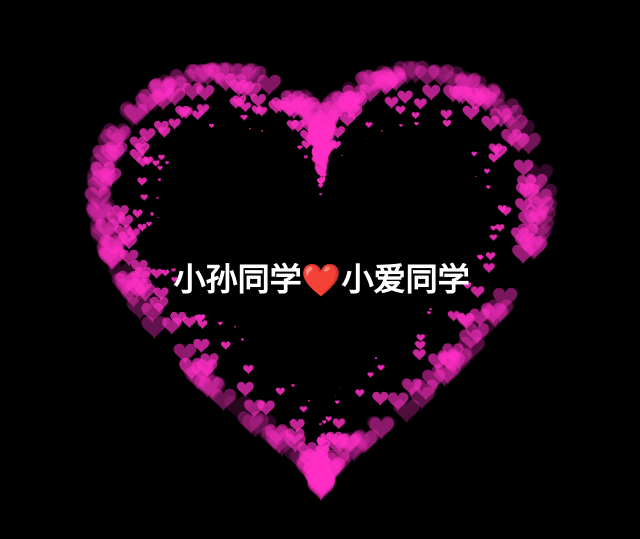
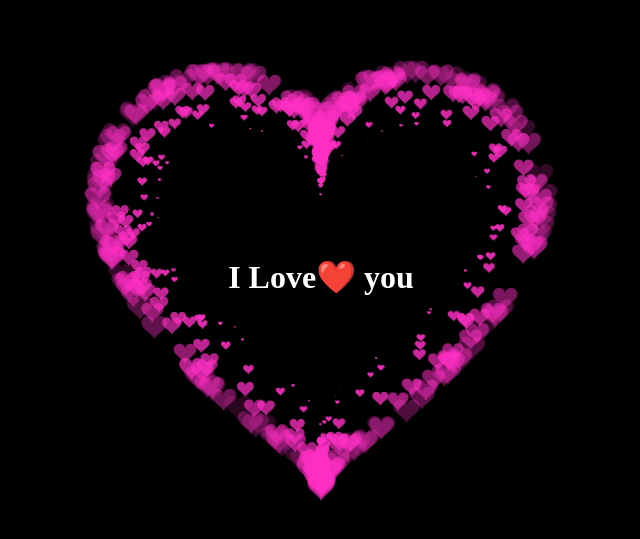
Before and after one commit to MrFuZebing/love, a plain HTML site: page index.html in a window 1280 px wide. Shown: the part 123-662 px from the top of the page, without its empty margins (319-959 px from the left). Drawn offline with Linux system fonts and the light colour scheme.

Commit message:
Update index.html

```diff
--- a/index.html
+++ b/index.html
@@ -267,7 +267,7 @@
   })(document.getElementById('pinkboard'));
 </script>
 <div class="namebox">
-  <h1>小孙同学&#10084;&#65039;小爱同学</h1>
+  <h1>I Love&#10084;&#65039; you</h1>
 </div>
 </body>
 </html>
```
